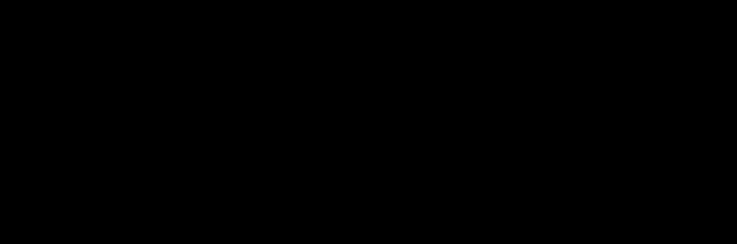
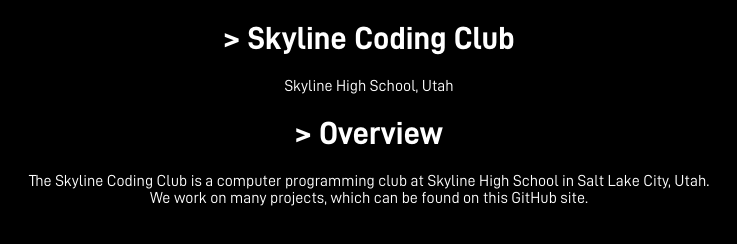
Before and after one commit to skylinecc/skylinecc.github.io, a plain HTML site: page index.html in a window 1280 px wide. Shown: the whole page, without its empty margins (271-1008 px from the left). Drawn offline with Linux system fonts and the light colour scheme.

Commit message:
change colors

```diff
--- a/css/styles.css
+++ b/css/styles.css
@@ -11,11 +11,11 @@ a {
 }
 h1 {
 	text-align: center;
-	text: #00CF01;
+	color: white;
 }
 p {
 	text-align: center;
-	text: #00CF01;
+	color: white;
 }
 body {
 	margin: 0;
```
